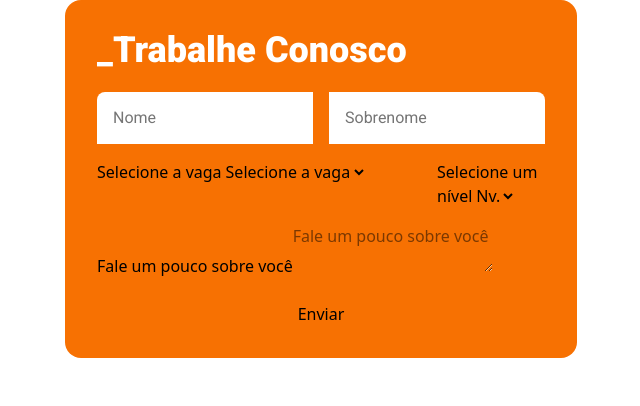
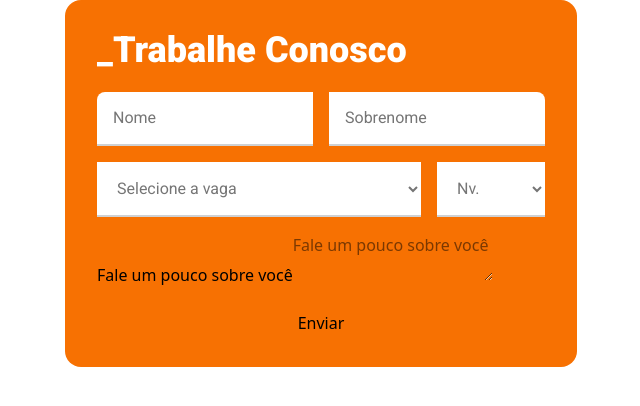
Before and after one commit to allangdasilva/challenge-react-itau, a React (Vite) app: page / in a window 1280 px wide. Shown: the top 406 px of the page, without its empty margins (319-959 px from the left). Built offline with nearby package versions, Linux system fonts and the light colour scheme.

Commit message:
Estilizar o componente SelectField

```diff
--- a/src/ui/form-fields/InputField.tsx
+++ b/src/ui/form-fields/InputField.tsx
@@ -25,7 +25,7 @@ const InputField = ({
         id={name}
         name={name}
         placeholder={placeholder}
-        className={`${rounded} w-full p-4 outline-0 font-body placeholder:font-body placeholder:text-placeholder focus:outline-2 focus:outline-secondary bg-light`}
+        className={`${rounded} w-full p-4 outline-0 font-body text-dark placeholder:font-body placeholder:text-placeholder border-b-2 border-disabled focus:border-secondary focus:outline-none bg-light`}
       />
     </div>
   );
--- a/src/ui/form-fields/SelectField.tsx
+++ b/src/ui/form-fields/SelectField.tsx
@@ -1,4 +1,12 @@
 import React from "react";
+
+interface SelectFieldProps
+  extends React.SelectHTMLAttributes<HTMLSelectElement> {
+  label: string;
+  name: string;
+  options: string[];
+  placeholder: string;
+}
 
 const SelectField = ({
   label,
@@ -6,22 +14,25 @@ const SelectField = ({
   options,
   placeholder,
   ...props
-}: {
-  label: string;
-  name: string;
-  options: string[];
-  placeholder: string;
-}) => {
+}: SelectFieldProps) => {
   return (
     <div>
-      <label htmlFor={name}>{label}</label>
-      <select defaultValue="" {...props} name={name} id={name}>
+      <label className="sr-only" htmlFor={name}>
+        {label}
+      </label>
+      <select
+        className="w-full p-4 font-body border-b-2 border-disabled focus:border-secondary focus:outline-none bg-light text-dark invalid:text-placeholder"
+        defaultValue=""
+        {...props}
+        name={name}
+        id={name}
+      >
         <option value="" disabled hidden>
           {placeholder}
         </option>
 
         {options.map((option) => (
-          <option key={option} value={option}>
+          <option className="text-dark" key={option} value={option}>
             {option}
           </option>
         ))}
--- a/src/ui/forms/InterviewForm.tsx
+++ b/src/ui/forms/InterviewForm.tsx
@@ -33,12 +33,14 @@ const InterviewForm = () => {
             name="select-vacancy"
             options={["Backend", "Frontend", "QA"]}
             placeholder="Selecione a vaga"
+            required
           />
           <SelectField
             label="Selecione um nível"
             name="select-level"
             options={["Jr.", "Pl.", "Sn."]}
             placeholder="Nv."
+            required
           />
         </div>
 
```
